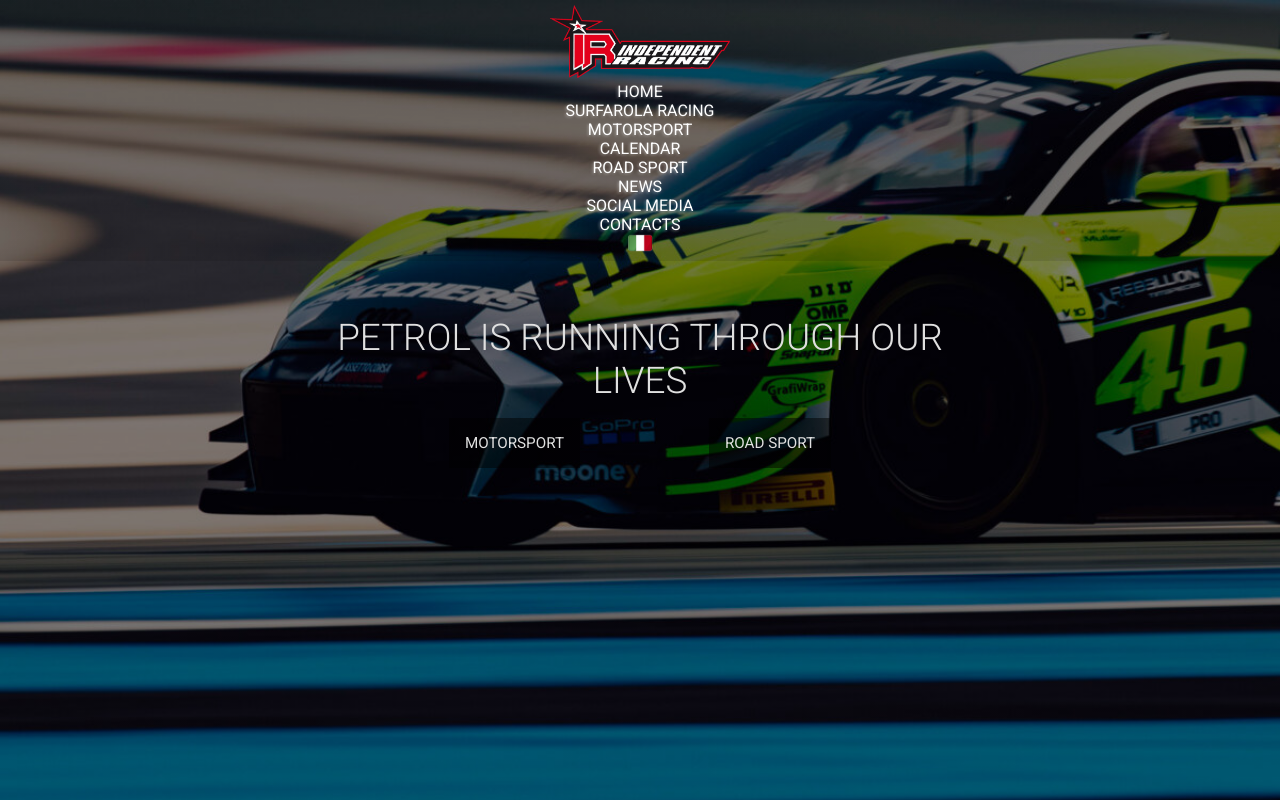
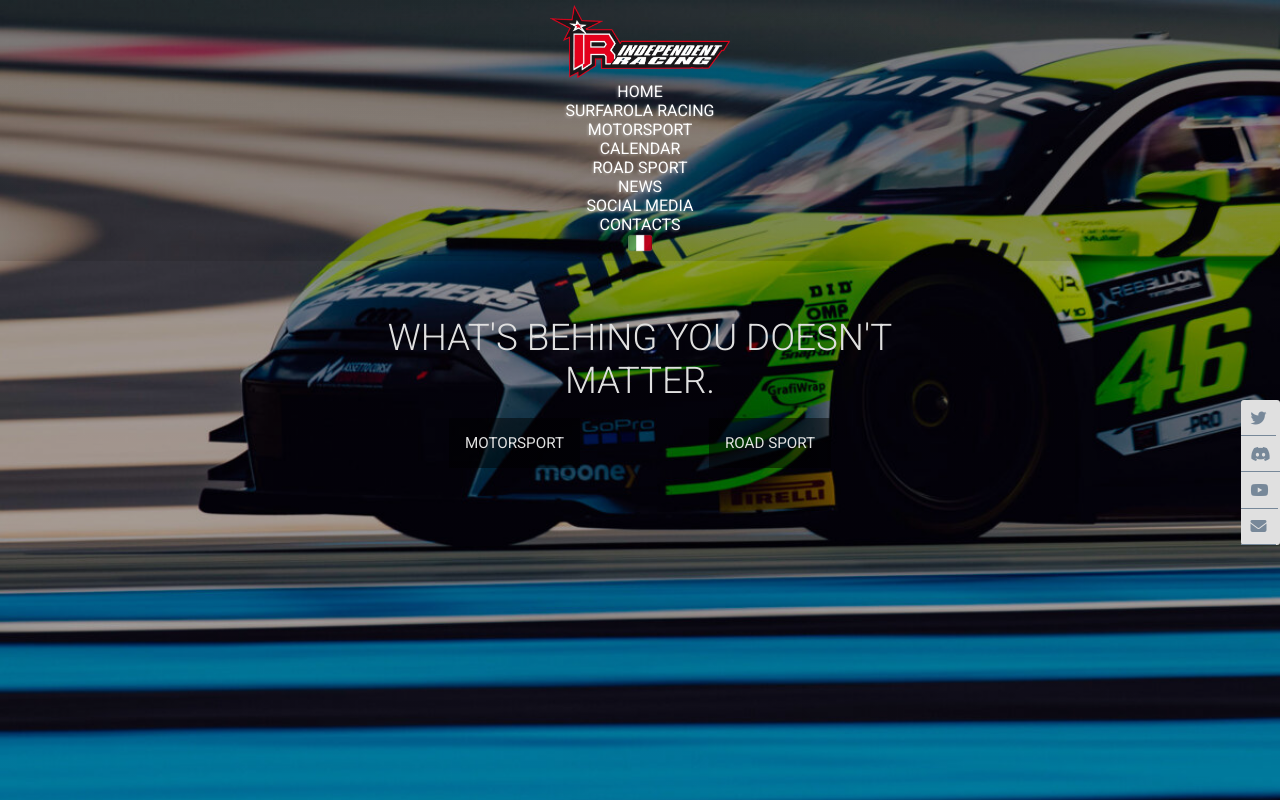
Before and after one commit to ViuCoding/Landing-Page-Project-Racing, a plain HTML site: page index.html in a window 1280 px wide. Shown: the top 800 px of the page. Drawn offline with Linux system fonts and the light colour scheme.

Commit message:
finished aside

```diff
--- a/index.html
+++ b/index.html
@@ -4,7 +4,7 @@
     <meta charset="UTF-8" />
     <meta http-equiv="X-UA-Compatible" content="IE=edge" />
     <meta name="viewport" content="width=device-width, initial-scale=1.0" />
-    <title>TITLE HERE</title>
+    <title>SURFAROLA RACING</title>
     <script src="https://kit.fontawesome.com/1f2bd6a4f6.js" crossorigin="anonymous"></script>
     <link rel="stylesheet" href="./styles.css" />
   </head>
@@ -30,12 +30,23 @@
       </nav>
 
       <div class="cta">
-        <h1>PETROL IS RUNNING THROUGH OUR LIVES</h1>
+        <h1>WHAT'S BEHING YOU DOESN'T MATTER.</h1>
         <div class="button-div">
           <button>MOTORSPORT</button>
           <button>ROAD SPORT</button>
         </div>
       </div>
     </header>
+
+    <section class="racing-1"></section>
+
+    <aside>
+      <div class="socials">
+        <a href="#"><i class="fa-brands fa-twitter "></i></a>
+        <a href="#"><i class="fa-brands fa-discord"></i></a>
+        <a href="#"><i class="fa-brands fa-youtube"></i></a>
+        <a href="#"><i class="fa-solid fa-envelope"></i></a>
+      </div>
+    </aside>
   </body>
 </html>
--- a/styles.css
+++ b/styles.css
@@ -23,6 +23,10 @@ ul {
   font-family: var(--font-main);
 }
 
+body {
+  position: relative;
+}
+
 header {
   height: 100vh;
   display: flex;
@@ -30,7 +34,7 @@ header {
   align-items: center;
   justify-content: center;
   position: relative;
-  background: linear-gradient(rgba(0, 0, 0, 0.5), rgba(0, 0, 0, 0.5)), url("./img/bg3.jpg") top/cover fixed no-repeat;
+  background: linear-gradient(rgba(0, 0, 0, 0.4), rgba(0, 0, 0, 0.3)), url("./img/bg3.jpg") top/cover scroll no-repeat;
 }
 
 #navigation {
@@ -130,3 +134,42 @@ header {
   font-weight: 600;
   background: linear-gradient(rgba(255, 255, 255, 0.6), rgba(255, 255, 255, 0.7));
 }
+
+.racing-1 {
+  height: 100vh;
+  background: url("./img/bg5.jpg") center/cover fixed no-repeat;
+}
+
+aside {
+  position: fixed;
+  top: 50%;
+  right: 0px;
+}
+
+.socials {
+  display: flex;
+  flex-direction: column;
+  background-color: #e0e0e0;
+  border-radius: 3px;
+}
+
+.socials i {
+  font-size: 1rem;
+  padding: 0.6rem;
+  color: lightslategray;
+  border-bottom: 1px solid lightslategrey;
+  transition: all ease 0.5ms;
+}
+
+.fa-twitter:hover {
+  color: #00acee;
+}
+.fa-discord:hover {
+  color: #7289da;
+}
+.fa-youtube:hover {
+  color: #b2071d;
+}
+.fa-envelope:hover {
+  color: goldenrod;
+}
```
Also changed, not shown: img/bg4.jpg (added), img/bg5.jpg (added).
